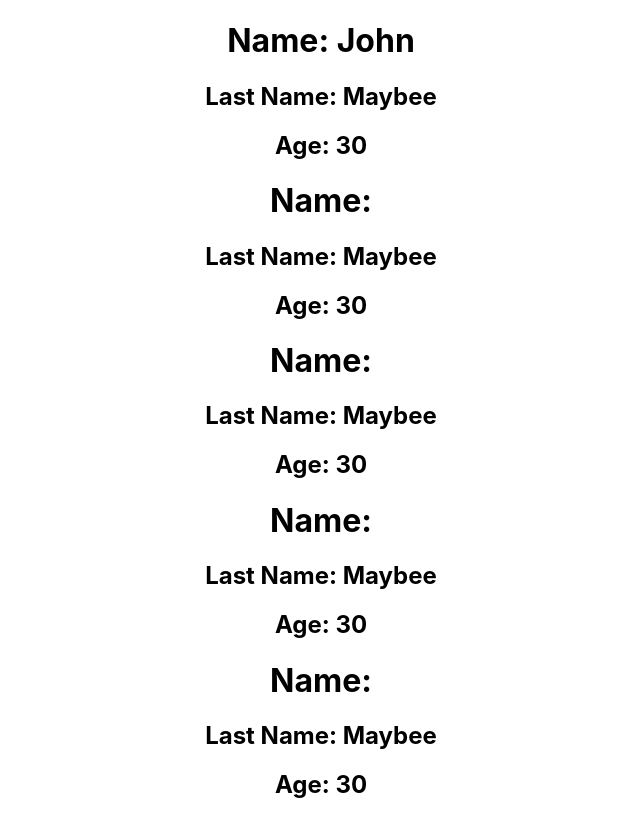
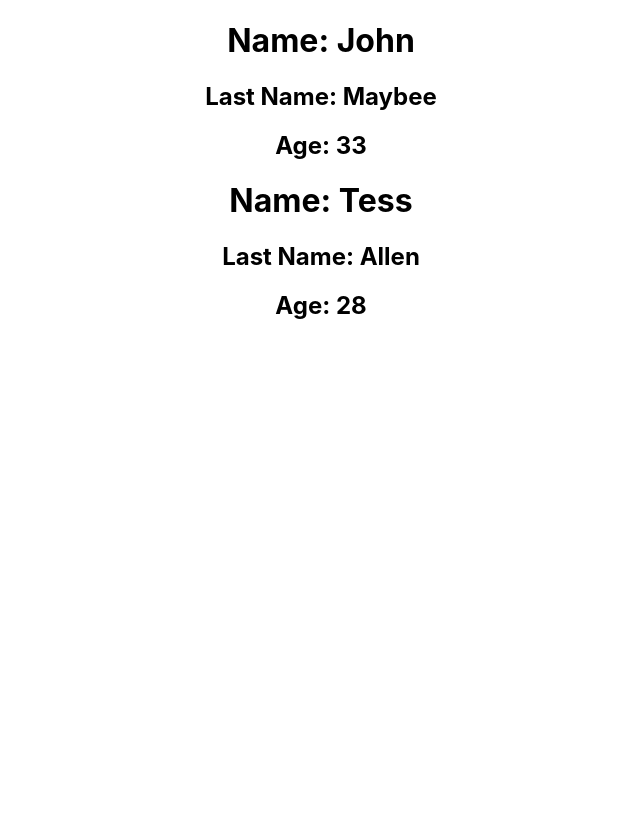
Before and after one commit to john-maybee/movie-list-react, a React (Create React App) app: page / in a window 1280 px wide. Shown: the whole page, without its empty margins (319-959 px from the left). Built offline with nearby package versions, Linux system fonts and the light colour scheme.

Commit message:
utilized props to pass information into the component

```diff
--- a/public/index.html
+++ b/public/index.html
@@ -8,7 +8,7 @@
     <meta name="description" content="Web site created using create-react-app" />
     <link rel="apple-touch-icon" href="%PUBLIC_URL%/logo192.png" />
     <link rel="manifest" href="%PUBLIC_URL%/manifest.json" />
-    <title>React App</title>
+    <title>Movie Info Site</title>
   </head>
   <body>
     <div id="root"></div>
--- a/src/App.js
+++ b/src/App.js
@@ -4,8 +4,8 @@ const Person = (props) => {
   return (
     <>
       <h1>Name: {props.name}</h1>
-      <h2>Last Name: Maybee</h2>
-      <h2>Age: 30</h2>
+      <h2>Last Name: {props.lasName}</h2>
+      <h2>Age: {props.age}</h2>
     </>
   )
 }
@@ -14,11 +14,16 @@ const App = () => {
 
   return (
     <div className="App">
-      <Person name={'John'}/>
-      <Person />
-      <Person />
-      <Person />
-      <Person />
+      <Person
+        name='John'
+        lasName='Maybee'
+        age={33}
+      />
+      <Person
+        name="Tess"
+        lasName="Allen"
+        age={28}
+      />
     </div>
   );
 }
```
